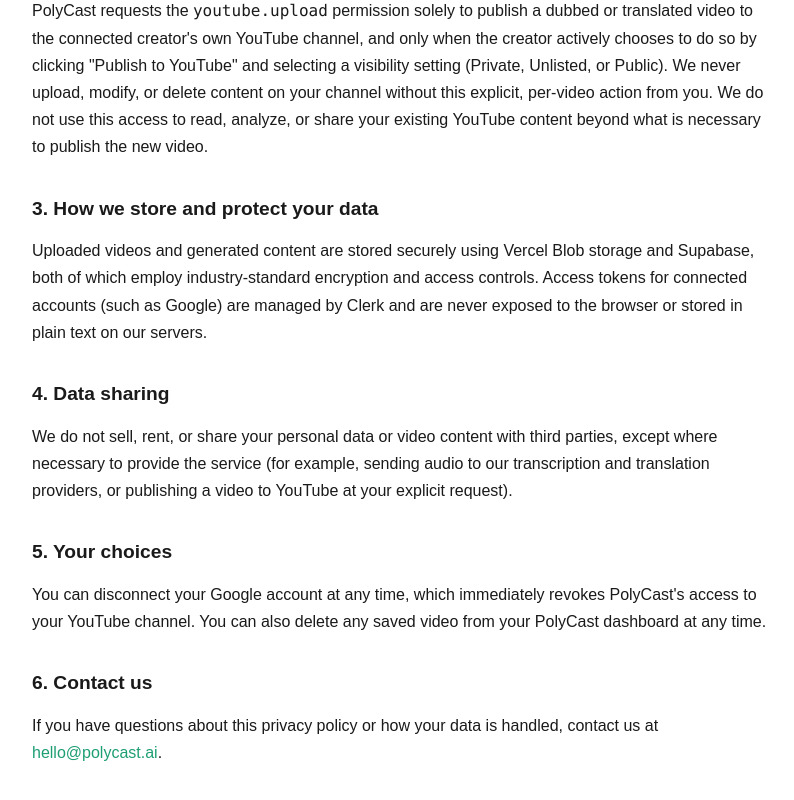
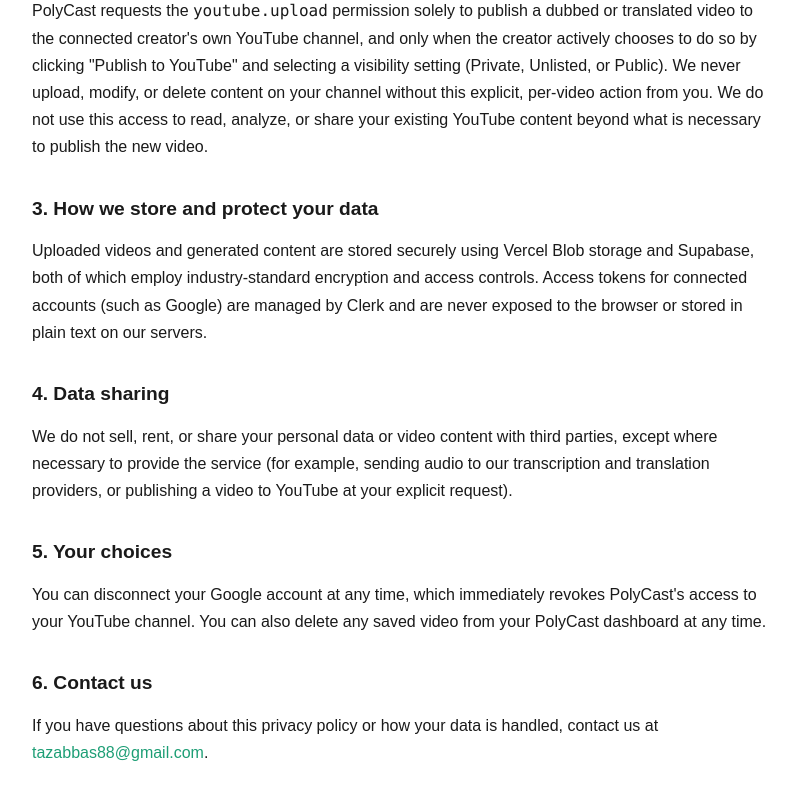
Before and after one commit to tazabbas/polycast, a Next.js app: page /privacy in a window 1280 px wide. Shown: the part 590-1390 px from the top of the page, without its empty margins (240-1034 px from the left). Built offline with nearby package versions, Linux system fonts and the light colour scheme.

Commit message:
Update privacy policy contact email

```diff
--- a/app/privacy/page.tsx
+++ b/app/privacy/page.tsx
@@ -53,7 +53,7 @@ export default function PrivacyPolicy() {
       <h2 style={{ fontSize: '1.2rem', fontWeight: 700, marginTop: '2rem', marginBottom: '0.75rem' }}>6. Contact us</h2>
       <p style={{ marginBottom: '1rem' }}>
         If you have questions about this privacy policy or how your data is handled, contact us at{' '}
-        <a href="mailto:hello@polycast.ai" style={{ color: '#1D9E75' }}>hello@polycast.ai</a>.
+        <a href="mailto:tazabbas88@gmail.com" style={{ color: '#1D9E75' }}>tazabbas88@gmail.com</a>.
       </p>
     </main>
   )
```
